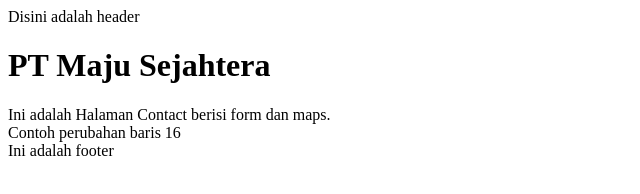
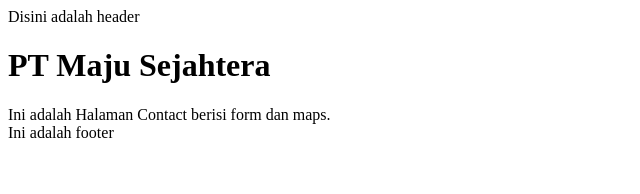
Before and after one commit to YanzAntz43/CompanyProfile, a plain HTML site: page contact-us.html in a window 1280 px wide. Shown: the whole page, without its empty margins (0-640 px from the left). Drawn offline with Linux system fonts and the light colour scheme.

Commit message:
fixing conflict

```diff
--- a/contact-us.html
+++ b/contact-us.html
@@ -15,8 +15,6 @@
 
     <form action=""></form>
 
-    <div>Contoh perubahan baris 16</div>
-
     <footer>Ini adalah footer</footer>
 </body>
 </html>
```
